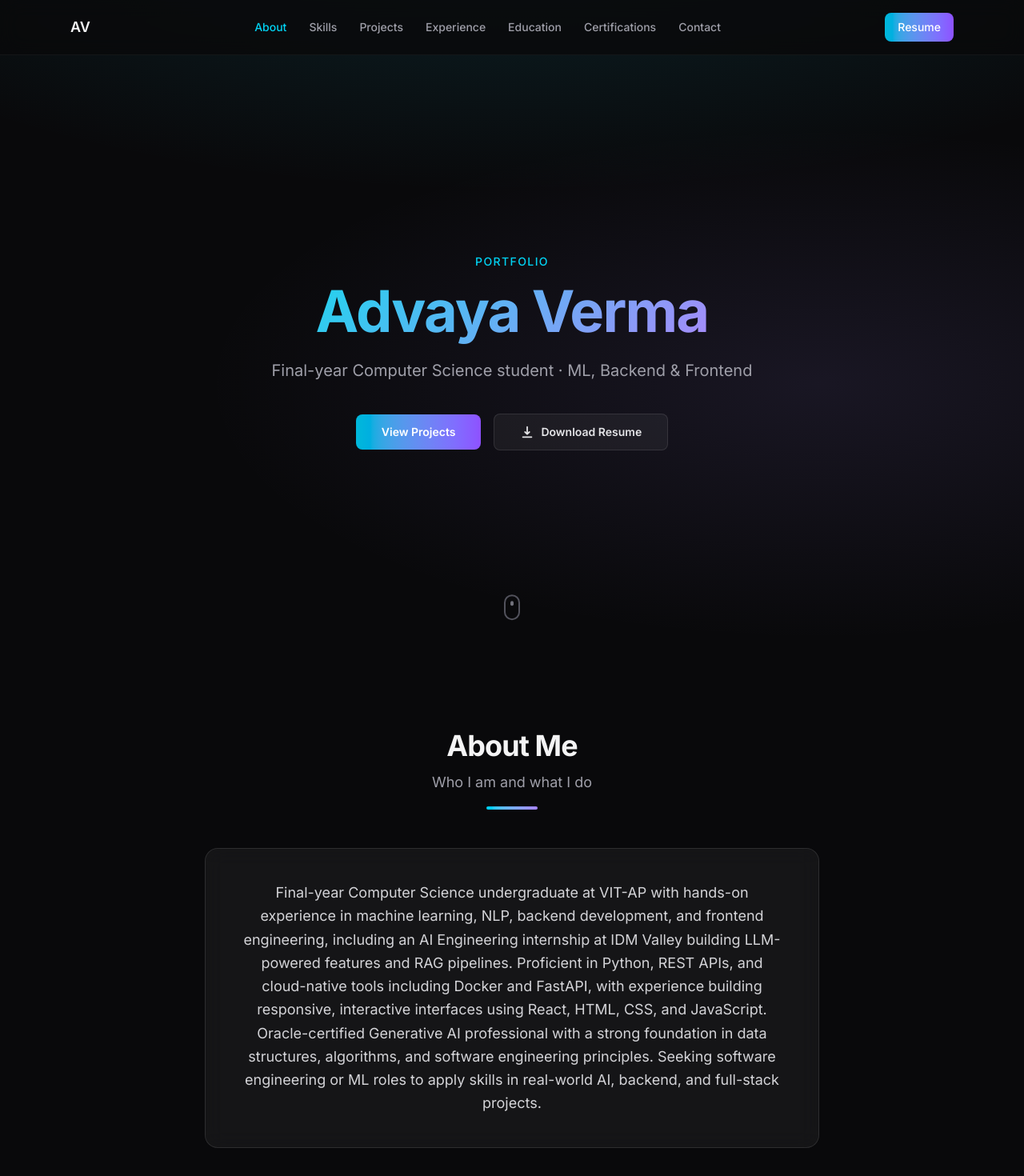
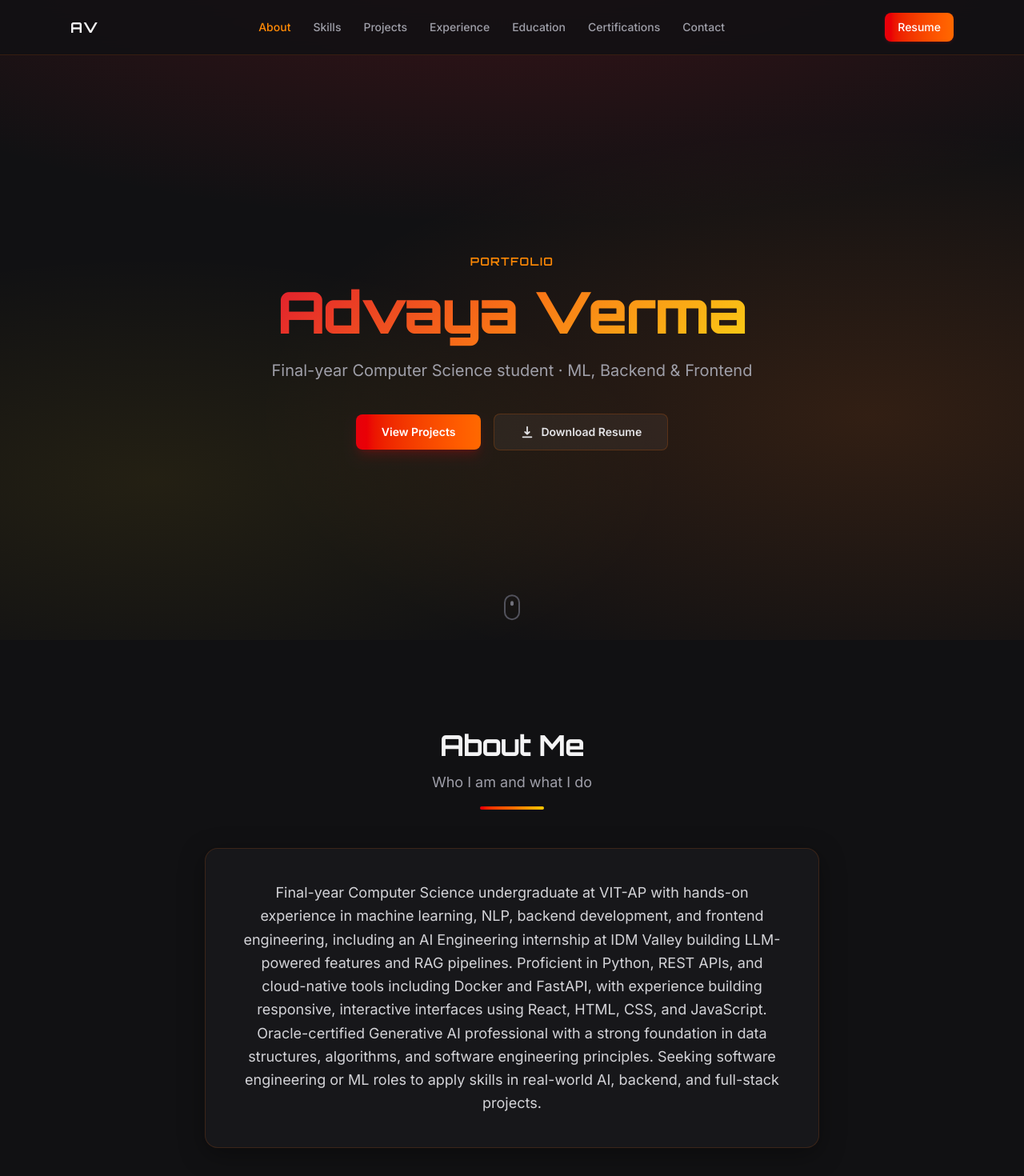
Before and after one commit to Advayaverma/Portfolio, a React (Vite) app: page / in a window 1280 px wide. Shown: the top 1470 px of the page at 80% size. Built offline with nearby package versions, Linux system fonts and the light colour scheme.

Commit message:
style: rebrand portfolio palette and typography to Cars racing theme

```diff
--- a/index.html
+++ b/index.html
@@ -5,7 +5,7 @@
     <link rel="preconnect" href="https://fonts.googleapis.com" />
     <link rel="preconnect" href="https://fonts.gstatic.com" crossorigin />
     <link
-      href="https://fonts.googleapis.com/css2?family=Inter:wght@400;500;600;700&display=swap"
+      href="https://fonts.googleapis.com/css2?family=Inter:wght@400;500;600;700&family=Orbitron:wght@500;600;700;800&family=Racing+Sans+One&display=swap"
       rel="stylesheet"
     />
     <link rel="icon" type="image/svg+xml" href="/favicon.svg" />
--- a/src/components/Certifications.tsx
+++ b/src/components/Certifications.tsx
@@ -16,7 +16,7 @@ export function Certifications() {
           {certifications.map((cert, index) => (
             <FadeIn key={cert.title} delay={index * 0.08}>
               <div className="glass-card flex items-start gap-4 rounded-2xl p-6 transition-transform hover:-translate-y-0.5 md:p-8">
-                <div className="flex h-12 w-12 shrink-0 items-center justify-center rounded-xl bg-gradient-to-br from-cyan-500/20 to-violet-500/20 text-cyan-400">
+                <div className="flex h-12 w-12 shrink-0 items-center justify-center rounded-xl bg-gradient-to-br from-red-600/25 to-orange-500/25 text-orange-400">
                   <HiBadgeCheck size={24} />
                 </div>
                 <div>
--- a/src/components/Contact.tsx
+++ b/src/components/Contact.tsx
@@ -45,14 +45,14 @@ export function Contact() {
             <div className="mt-8 flex flex-col items-center gap-4 sm:flex-row sm:justify-center">
               <a
                 href={`mailto:${profile.email}`}
-                className="flex items-center gap-2 rounded-lg border border-white/10 bg-white/5 px-5 py-3 text-sm text-zinc-300 transition-colors hover:border-cyan-400/50 hover:text-cyan-400"
+                className="flex items-center gap-2 rounded-lg border border-white/10 bg-white/5 px-5 py-3 text-sm text-zinc-300 transition-colors hover:border-orange-400/50 hover:text-orange-400"
               >
                 <HiMail size={18} />
                 {profile.email}
               </a>
               <a
                 href={`tel:${profile.phone.replace(/\s/g, "")}`}
-                className="flex items-center gap-2 rounded-lg border border-white/10 bg-white/5 px-5 py-3 text-sm text-zinc-300 transition-colors hover:border-cyan-400/50 hover:text-cyan-400"
+                className="flex items-center gap-2 rounded-lg border border-white/10 bg-white/5 px-5 py-3 text-sm text-zinc-300 transition-colors hover:border-orange-400/50 hover:text-orange-400"
               >
                 <HiPhone size={18} />
                 {profile.phone}
@@ -67,7 +67,7 @@ export function Contact() {
                     href={href}
                     target="_blank"
                     rel="noopener noreferrer"
-                    className="flex h-12 w-12 items-center justify-center rounded-xl border border-white/10 bg-white/5 text-zinc-400 transition-all hover:-translate-y-0.5 hover:border-cyan-400/50 hover:text-cyan-400"
+                    className="flex h-12 w-12 items-center justify-center rounded-xl border border-white/10 bg-white/5 text-zinc-400 transition-all hover:-translate-y-0.5 hover:border-orange-400/50 hover:text-orange-400"
                     aria-label={label}
                   >
                     <Icon size={22} />
--- a/src/components/Education.tsx
+++ b/src/components/Education.tsx
@@ -28,7 +28,7 @@ export function Education() {
                       <h3 className="text-lg font-semibold text-zinc-100">
                         {item.institution}
                       </h3>
-                      <p className="mt-1 text-sm text-cyan-400">{item.degree}</p>
+                      <p className="mt-1 text-sm text-orange-400">{item.degree}</p>
                       {item.details && (
                         <p className="mt-1 text-sm text-zinc-400">
                           {item.details}
@@ -47,7 +47,7 @@ export function Education() {
                         onClick={() =>
                           setExpandedIndex(isExpanded ? null : index)
                         }
-                        className="mt-4 flex items-center gap-1 text-sm text-zinc-400 transition-colors hover:text-cyan-400"
+                        className="mt-4 flex items-center gap-1 text-sm text-zinc-400 transition-colors hover:text-orange-400"
                       >
                         Relevant Coursework
                         <HiChevronDown
--- a/src/components/Experience.tsx
+++ b/src/components/Experience.tsx
@@ -17,7 +17,7 @@ export function Experience() {
             <FadeIn key={`${item.company}-${item.period}`} delay={index * 0.1}>
               <article className="glass-card rounded-2xl p-6 transition-transform hover:-translate-y-0.5 md:p-8">
                 <div className="mb-4 flex items-start gap-4">
-                  <div className="flex h-10 w-10 shrink-0 items-center justify-center rounded-lg bg-gradient-to-br from-cyan-500/20 to-violet-500/20 text-cyan-400">
+                  <div className="flex h-10 w-10 shrink-0 items-center justify-center rounded-lg bg-gradient-to-br from-red-600/25 to-orange-500/25 text-orange-400">
                     <HiBriefcase size={20} />
                   </div>
                   <div className="flex flex-1 flex-col gap-2 sm:flex-row sm:items-start sm:justify-between">
@@ -25,7 +25,7 @@ export function Experience() {
                       <h3 className="text-lg font-semibold text-zinc-100">
                         {item.role}
                       </h3>
-                      <p className="mt-1 text-sm text-cyan-400">{item.company}</p>
+                      <p className="mt-1 text-sm text-orange-400">{item.company}</p>
                       {item.location && (
                         <p className="mt-1 text-sm text-zinc-500">{item.location}</p>
                       )}
@@ -42,7 +42,7 @@ export function Experience() {
                       key={highlight.slice(0, 40)}
                       className="flex gap-2 text-sm text-zinc-400"
                     >
-                      <span className="mt-1.5 h-1.5 w-1.5 shrink-0 rounded-full bg-cyan-400" />
+                      <span className="mt-1.5 h-1.5 w-1.5 shrink-0 rounded-full bg-orange-400" />
                       <span>{highlight}</span>
                     </li>
                   ))}
--- a/src/components/Hero.tsx
+++ b/src/components/Hero.tsx
@@ -13,7 +13,7 @@ export function Hero() {
     >
       <div className="mx-auto max-w-4xl text-center">
         <motion.p
-          className="mb-4 text-sm font-medium uppercase tracking-widest text-cyan-400"
+          className="font-racing mb-4 text-sm font-semibold uppercase tracking-widest text-orange-400"
           initial={prefersReducedMotion ? false : { opacity: 0, y: 16 }}
           animate={{ opacity: 1, y: 0 }}
           transition={{ duration: 0.5 }}
@@ -22,7 +22,7 @@ export function Hero() {
         </motion.p>
 
         <motion.h1
-          className="text-5xl font-bold tracking-tight md:text-7xl"
+          className="font-racing text-5xl font-extrabold tracking-tight md:text-7xl"
           initial={prefersReducedMotion ? false : { opacity: 0, y: 20 }}
           animate={{ opacity: 1, y: 0 }}
           transition={{ duration: 0.6, delay: 0.1 }}
@@ -48,14 +48,14 @@ export function Hero() {
           <button
             type="button"
             onClick={() => scrollToSection("projects")}
-            className="w-full rounded-lg bg-gradient-to-r from-cyan-500 to-violet-500 px-8 py-3 text-sm font-semibold text-white transition-opacity hover:opacity-90 sm:w-auto"
+            className="w-full rounded-lg bg-gradient-to-r from-red-600 to-orange-500 px-8 py-3 text-sm font-semibold text-white shadow-lg shadow-red-600/20 transition-opacity hover:opacity-90 sm:w-auto"
           >
             View Projects
           </button>
           <a
             href={profile.resumeFile}
             download
-            className="flex w-full items-center justify-center gap-2 rounded-lg border border-white/10 bg-white/5 px-8 py-3 text-sm font-semibold text-zinc-200 transition-colors hover:border-cyan-400/50 hover:text-cyan-400 sm:w-auto"
+            className="flex w-full items-center justify-center gap-2 rounded-lg border border-orange-500/20 bg-white/5 px-8 py-3 text-sm font-semibold text-zinc-200 transition-colors hover:border-orange-400/60 hover:text-orange-400 sm:w-auto"
           >
             <HiDownload size={18} />
             Download Resume
--- a/src/components/Navbar.tsx
+++ b/src/components/Navbar.tsx
@@ -14,12 +14,12 @@ export function Navbar() {
   };
 
   return (
-    <header className="fixed inset-x-0 top-0 z-50 border-b border-white/5 bg-zinc-950/80 backdrop-blur-md">
+    <header className="fixed inset-x-0 top-0 z-50 border-b border-orange-500/15 bg-[#111113]/85 backdrop-blur-md">
       <nav className="mx-auto flex max-w-6xl items-center justify-between px-4 py-4 md:px-6">
         <button
           type="button"
           onClick={() => scrollToSection("hero")}
-          className="text-lg font-semibold text-zinc-100 transition-colors hover:text-cyan-400"
+          className="font-racing text-lg font-bold tracking-wider text-zinc-100 transition-colors hover:text-orange-400"
         >
           AV
         </button>
@@ -32,7 +32,7 @@ export function Navbar() {
                 onClick={() => handleNavClick(link.id)}
                 className={`rounded-lg px-3 py-2 text-sm font-medium transition-colors ${
                   activeSection === link.id
-                    ? "text-cyan-400"
+                    ? "text-orange-400"
                     : "text-zinc-400 hover:text-zinc-100"
                 }`}
               >
@@ -45,7 +45,7 @@ export function Navbar() {
         <a
           href={profile.resumeFile}
           download
-          className="hidden rounded-lg bg-gradient-to-r from-cyan-500 to-violet-500 px-4 py-2 text-sm font-medium text-white transition-opacity hover:opacity-90 md:inline-block"
+          className="hidden rounded-lg bg-gradient-to-r from-red-600 to-orange-500 px-4 py-2 text-sm font-medium text-white shadow-sm shadow-red-600/20 transition-opacity hover:opacity-90 md:inline-block"
         >
           Resume
         </a>
@@ -61,7 +61,7 @@ export function Navbar() {
       </nav>
 
       {menuOpen && (
-        <div className="border-t border-white/5 bg-zinc-950/95 px-4 py-4 md:hidden">
+        <div className="border-t border-orange-500/15 bg-[#111113]/95 px-4 py-4 md:hidden">
           <ul className="flex flex-col gap-1">
             {navLinks.map((link) => (
               <li key={link.id}>
@@ -70,7 +70,7 @@ export function Navbar() {
                   onClick={() => handleNavClick(link.id)}
                   className={`w-full rounded-lg px-3 py-2 text-left text-sm font-medium transition-colors ${
                     activeSection === link.id
-                      ? "bg-white/5 text-cyan-400"
+                      ? "bg-white/5 text-orange-400"
                       : "text-zinc-400 hover:bg-white/5 hover:text-zinc-100"
                   }`}
                 >
@@ -82,7 +82,7 @@ export function Navbar() {
               <a
                 href={profile.resumeFile}
                 download
-                className="mt-2 block rounded-lg bg-gradient-to-r from-cyan-500 to-violet-500 px-3 py-2 text-center text-sm font-medium text-white"
+                className="mt-2 block rounded-lg bg-gradient-to-r from-red-600 to-orange-500 px-3 py-2 text-center text-sm font-medium text-white"
               >
                 Download Resume
               </a>
--- a/src/components/ScrollToTop.tsx
+++ b/src/components/ScrollToTop.tsx
@@ -17,7 +17,7 @@ export function ScrollToTop() {
     <button
       type="button"
       onClick={() => scrollToSection("hero")}
-      className="fixed bottom-6 right-6 z-50 flex h-11 w-11 items-center justify-center rounded-full border border-white/10 bg-zinc-900/90 text-zinc-300 shadow-lg backdrop-blur-sm transition-all hover:border-cyan-400/50 hover:text-cyan-400"
+      className="fixed bottom-6 right-6 z-50 flex h-11 w-11 items-center justify-center rounded-full border border-orange-500/20 bg-zinc-900/90 text-zinc-300 shadow-lg backdrop-blur-sm transition-all hover:border-orange-400/60 hover:text-orange-400"
       aria-label="Scroll to top"
     >
       <HiArrowUp size={20} />
--- a/src/components/SectionHeading.tsx
+++ b/src/components/SectionHeading.tsx
@@ -6,13 +6,13 @@ interface SectionHeadingProps {
 export function SectionHeading({ title, subtitle }: SectionHeadingProps) {
   return (
     <div className="mb-10 text-center md:mb-12">
-      <h2 className="text-3xl font-bold tracking-tight text-zinc-100 md:text-4xl">
+      <h2 className="font-racing text-3xl font-bold tracking-tight text-zinc-100 md:text-4xl">
         {title}
       </h2>
       {subtitle && (
         <p className="mt-3 text-base text-zinc-400 md:text-lg">{subtitle}</p>
       )}
-      <div className="mx-auto mt-4 h-1 w-16 rounded-full bg-gradient-to-r from-cyan-400 to-violet-400" />
+      <div className="mx-auto mt-4 h-1 w-20 rounded-full bg-gradient-to-r from-red-600 via-orange-500 to-yellow-400" />
     </div>
   );
 }
--- a/src/components/Skills.tsx
+++ b/src/components/Skills.tsx
@@ -28,7 +28,7 @@ export function Skills() {
                 onClick={() => setActiveCategory(category)}
                 className={`rounded-full px-4 py-2 text-sm font-medium transition-all ${
                   activeCategory === category
-                    ? "bg-gradient-to-r from-cyan-500/20 to-violet-500/20 text-cyan-400 ring-1 ring-cyan-400/30"
+                    ? "bg-gradient-to-r from-red-600/25 to-orange-500/25 text-orange-400 ring-1 ring-orange-400/40"
                     : "bg-white/5 text-zinc-400 hover:bg-white/10 hover:text-zinc-200"
                 }`}
               >
@@ -45,7 +45,7 @@ export function Skills() {
               {activeSkills.map((skill, index) => (
                 <motion.span
                   key={skill}
-                  className="rounded-lg border border-white/10 bg-white/5 px-4 py-2 text-sm text-zinc-300 transition-colors hover:border-cyan-400/30 hover:text-cyan-300"
+                  className="rounded-lg border border-white/10 bg-white/5 px-4 py-2 text-sm text-zinc-300 transition-colors hover:border-orange-400/40 hover:text-orange-300"
                   initial={prefersReducedMotion ? false : { opacity: 0, scale: 0.9 }}
                   animate={{ opacity: 1, scale: 1 }}
                   transition={{ duration: 0.3, delay: index * 0.04 }}
@@ -60,7 +60,7 @@ export function Skills() {
             {categories.map((category, catIndex) => (
               <FadeIn key={category} delay={catIndex * 0.08}>
                 <div className="glass-card h-full rounded-2xl p-6 transition-transform hover:-translate-y-1">
-                  <h3 className="mb-3 text-sm font-semibold uppercase tracking-wide text-cyan-400">
+                  <h3 className="font-racing mb-3 text-sm font-semibold uppercase tracking-wide text-orange-400">
                     {category}
                   </h3>
                   <div className="flex flex-wrap gap-2">
--- a/src/index.css
+++ b/src/index.css
@@ -18,13 +18,31 @@ html {
   }
 }
 
+:root {
+  --racing-red: #e11d2e;
+  --hot-orange: #f97316;
+  --lightning-yellow: #facc15;
+  --asphalt: #111113;
+  --pit-lane: #1a1a1e;
+  --chrome: #d4d4d8;
+  --exhaust: #71717a;
+}
+
 body {
   margin: 0;
   font-family: "Inter", system-ui, sans-serif;
-  background-color: #09090b;
-  color: #d4d4d8;
+  background-color: var(--asphalt);
+  color: var(--chrome);
   -webkit-font-smoothing: antialiased;
   -moz-osx-font-smoothing: grayscale;
+}
+
+.font-racing {
+  font-family: "Orbitron", system-ui, sans-serif;
+}
+
+.font-number {
+  font-family: "Racing Sans One", "Orbitron", system-ui, sans-serif;
 }
 
 #root {
@@ -32,20 +50,22 @@ body {
 }
 
 .gradient-text {
-  background: linear-gradient(135deg, #22d3ee, #a78bfa);
+  background: linear-gradient(135deg, #e11d2e, #f97316, #facc15);
   -webkit-background-clip: text;
   background-clip: text;
   color: transparent;
 }
 
 .glass-card {
-  background: rgba(255, 255, 255, 0.05);
-  border: 1px solid rgba(255, 255, 255, 0.1);
+  background: rgba(26, 26, 30, 0.75);
+  border: 1px solid rgba(249, 115, 22, 0.16);
+  box-shadow: 0 8px 32px rgba(0, 0, 0, 0.35);
   backdrop-filter: blur(12px);
 }
 
 .hero-glow {
   background:
-    radial-gradient(ellipse 80% 50% at 50% -20%, rgba(34, 211, 238, 0.15), transparent),
-    radial-gradient(ellipse 60% 40% at 80% 60%, rgba(167, 139, 250, 0.1), transparent);
+    radial-gradient(ellipse 80% 50% at 50% -15%, rgba(225, 29, 46, 0.22), transparent),
+    radial-gradient(ellipse 60% 45% at 85% 65%, rgba(249, 115, 22, 0.14), transparent),
+    radial-gradient(ellipse 50% 35% at 15% 75%, rgba(250, 204, 21, 0.08), transparent);
 }
```
Also changed, not shown: src/components/Projects.tsx (+6 -6 lines).
